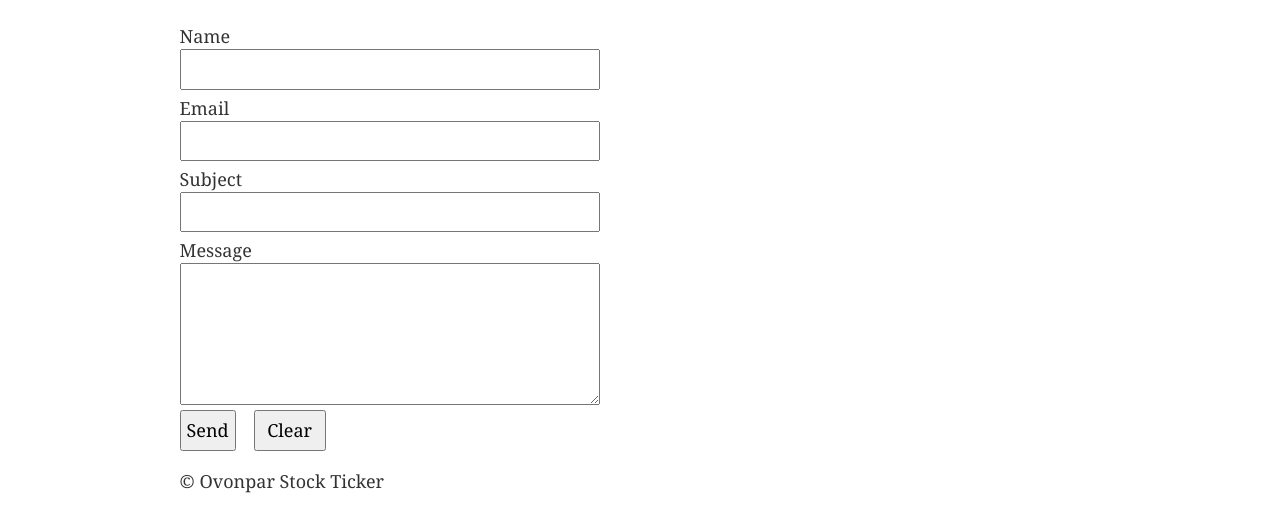
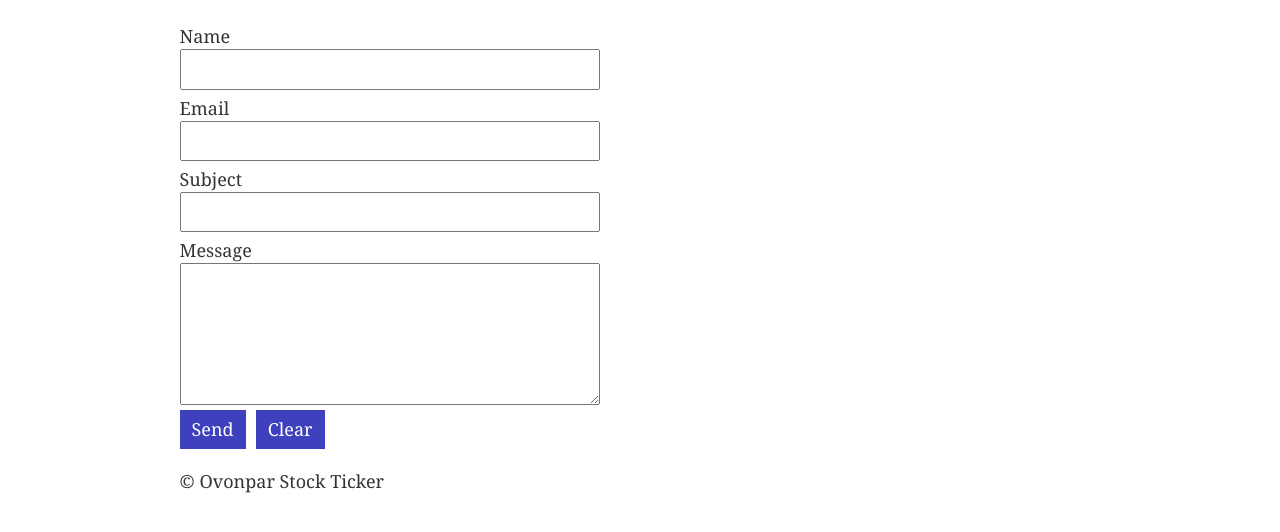
Before and after one commit to rrmaje/gatsby-ovonpar, a Gatsby site: page /contact in a window 1280 px wide. Shown: the part 132-664 px from the top of the page. Built offline with nearby package versions, Linux system fonts and the light colour scheme; Gatsby itself is replaced by a stand-in of ours; no server answers.

Commit message:
Fix button display

```diff
--- a/src/components/contact.module.css
+++ b/src/components/contact.module.css
@@ -1,4 +1,4 @@
-input {
+input[type = text], input[type = email] {
     display: block;
     padding: 5px;
     margin-bottom: 5px;
@@ -17,8 +17,23 @@ textarea {
     width: 70%;
 }
 
+
 button {
-    display: block;
-    padding: 5px;
-    margin-bottom: 5px;
+    background-color: #3e40bd;
+    border: none;
+    color: white;
+    padding: 6px 12px;
+    text-align: center;
+    text-decoration: none;
+    display: inline-block;
 }
+
+input[type = reset]{
+    background-color: #3e40bd;
+    border: none;
+    color: white;
+    padding: 6px 12px;
+    text-align: center;
+    text-decoration: none;
+    display: inline-block;
+  }
--- a/src/pages/contact.js
+++ b/src/pages/contact.js
@@ -24,8 +24,8 @@ const Contact = () => (
           Message
     <textarea name="message" id="message" rows="5" />
         </label>
-        <button type="submit" style={{maxWidth: `4rem`, float: `left` }}>Send</button>
-        <input type="reset" value="Clear" style={{ maxWidth: `4rem`, float: `left`, marginLeft: 18, maringBottom: 30 }} />
+        <button type="submit" style={{float: `left` }}>Send</button>
+        <input type="reset" value="Clear" style={{ float: `left`, marginLeft: 10}} />
 	<input type="hidden" name="form-name" value="contact" />
       </form>
     </div>
```
Also changed, not shown: src/components/layout.css (line endings or trailing spaces).
